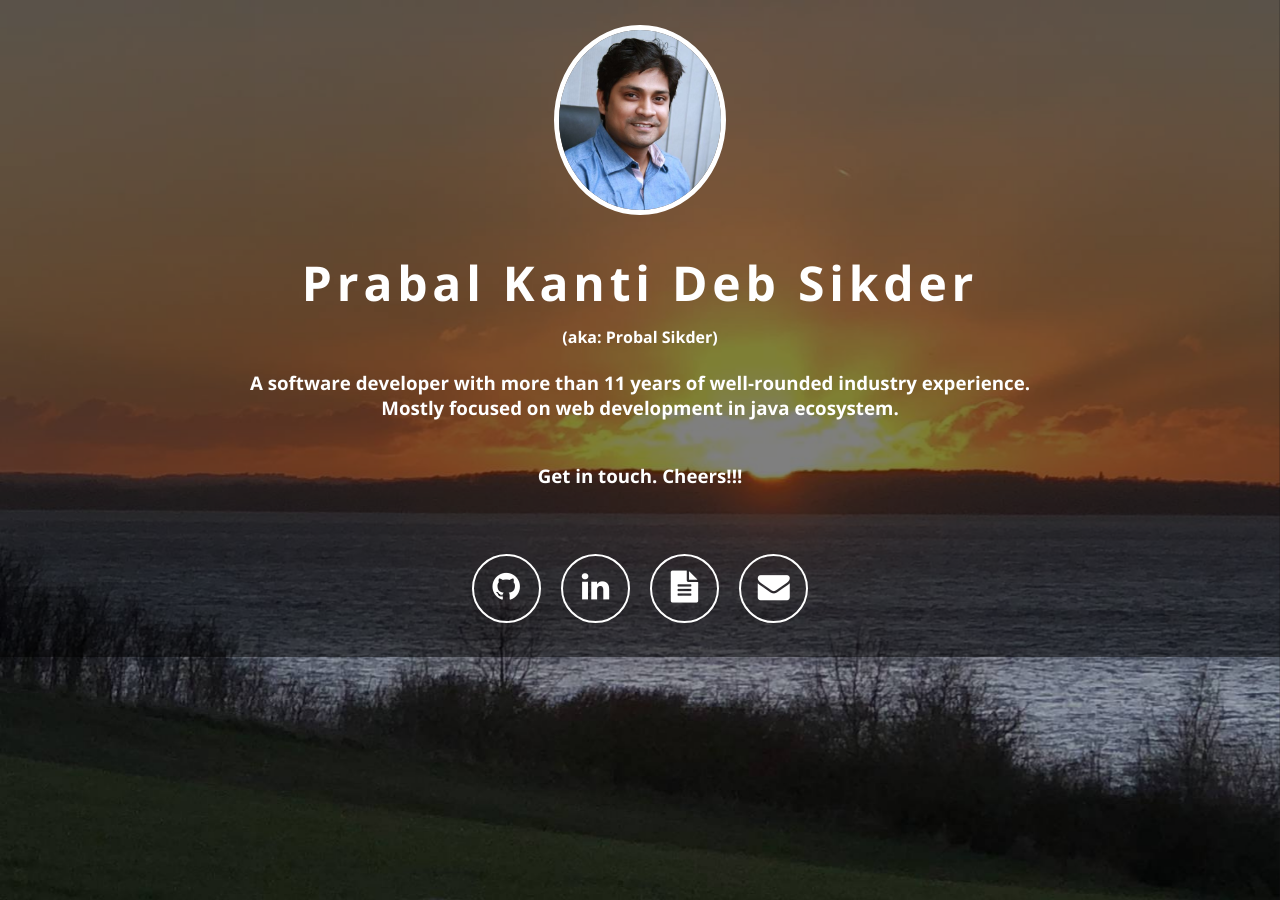
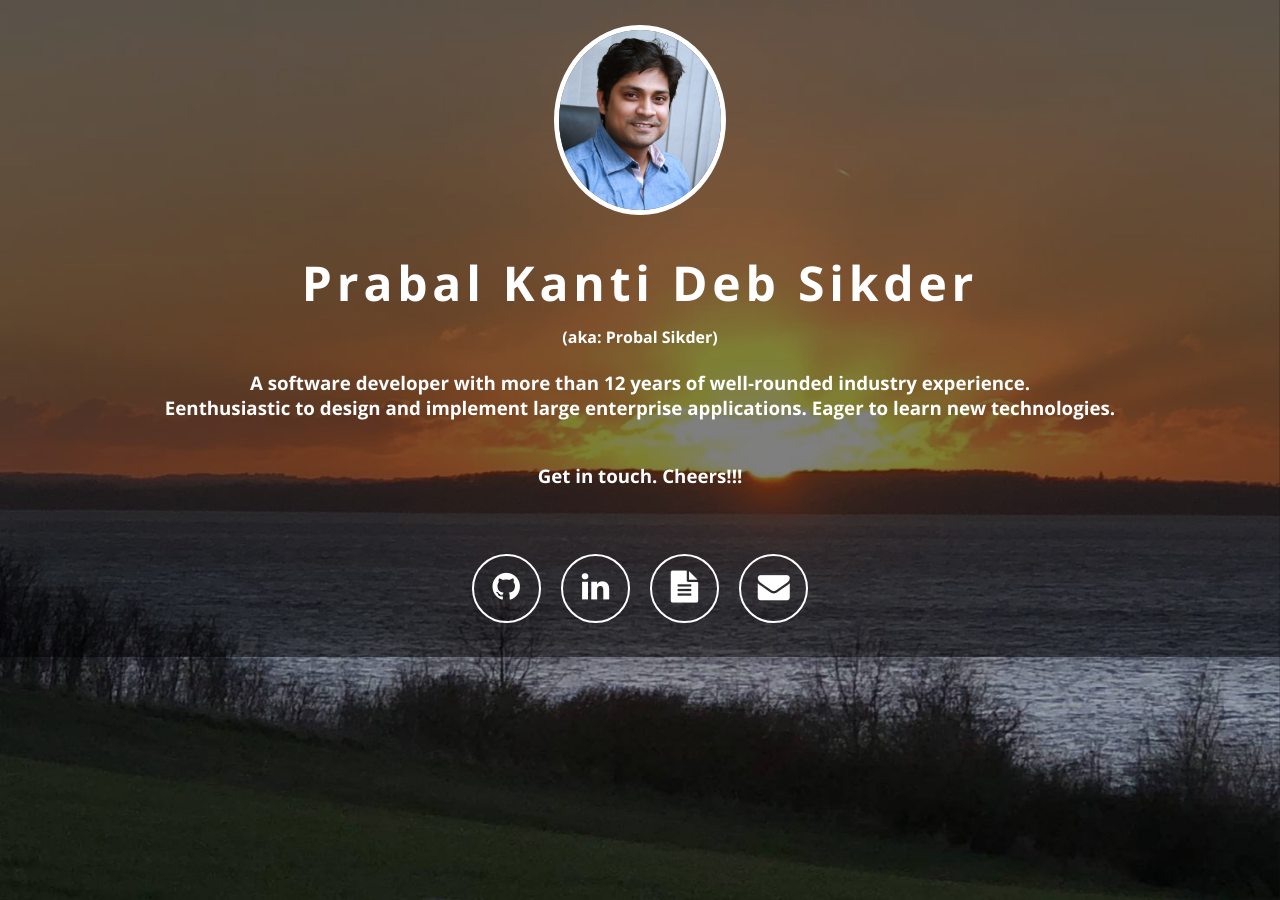
Before and after one commit to probal/probal.github.io, a Jekyll site: the page built from index.html, in a window 1280 px wide. Built offline with Jekyll 4.4.1, drawn with Linux system fonts in a browser that asks for light colours; nearby versions of some CDN libraries.

Commit message:
CV updated

```diff
--- a/_config.yml
+++ b/_config.yml
@@ -3,8 +3,8 @@ title: Probal Sikder
 name: Prabal Kanti Deb Sikder
 nickname: "(aka: Probal Sikder)"
 description: "<p>
-A software developer with more than 11 years of well-rounded industry experience.
-<br />Mostly focused on web development in java ecosystem.
+A software developer with more than 12 years of well-rounded industry experience.
+<br />Eenthusiastic to design and implement large enterprise applications. Eager to learn new technologies.
 </p>
 <p>
 <br />Get in touch. Cheers!!!
@@ -15,7 +15,7 @@ url: ""
 github_username:  probal
 linkedin_username: probalsikder
 email: probalsikder@gmail.com
-resume_gdrive_url: "https://drive.google.com/file/d/1kM-0FZmYXFJPWASCubjPsCBJXvA79KfG/view?usp=sharing"
+resume_gdrive_url: "https://drive.google.com/file/d/1EiFmdadsjmASAIFYCOu5hfSIGkEFGFjp/view?usp=sharing"
 
 avatar: yes
 avatar_img_path: "imgs/probal.png"
```
